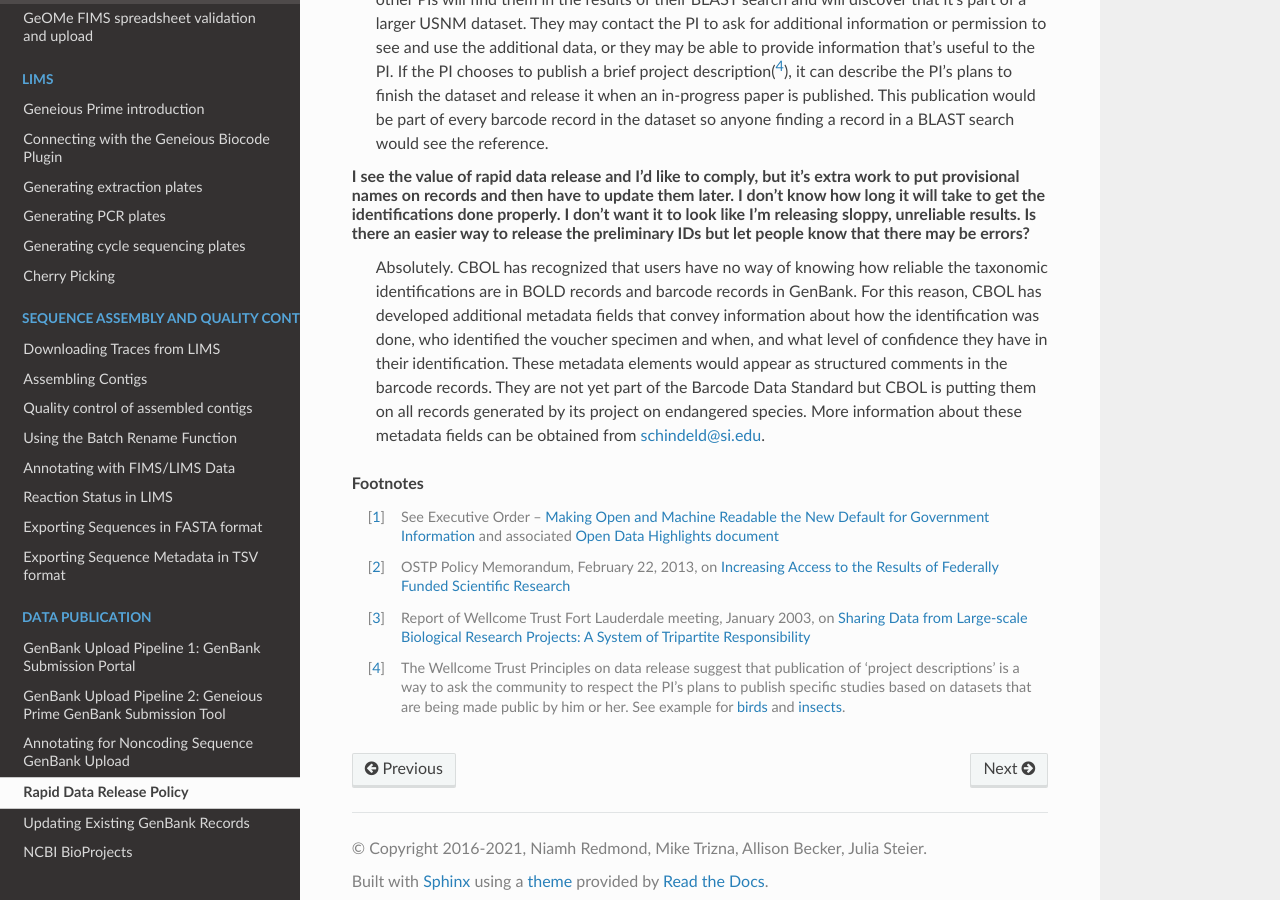
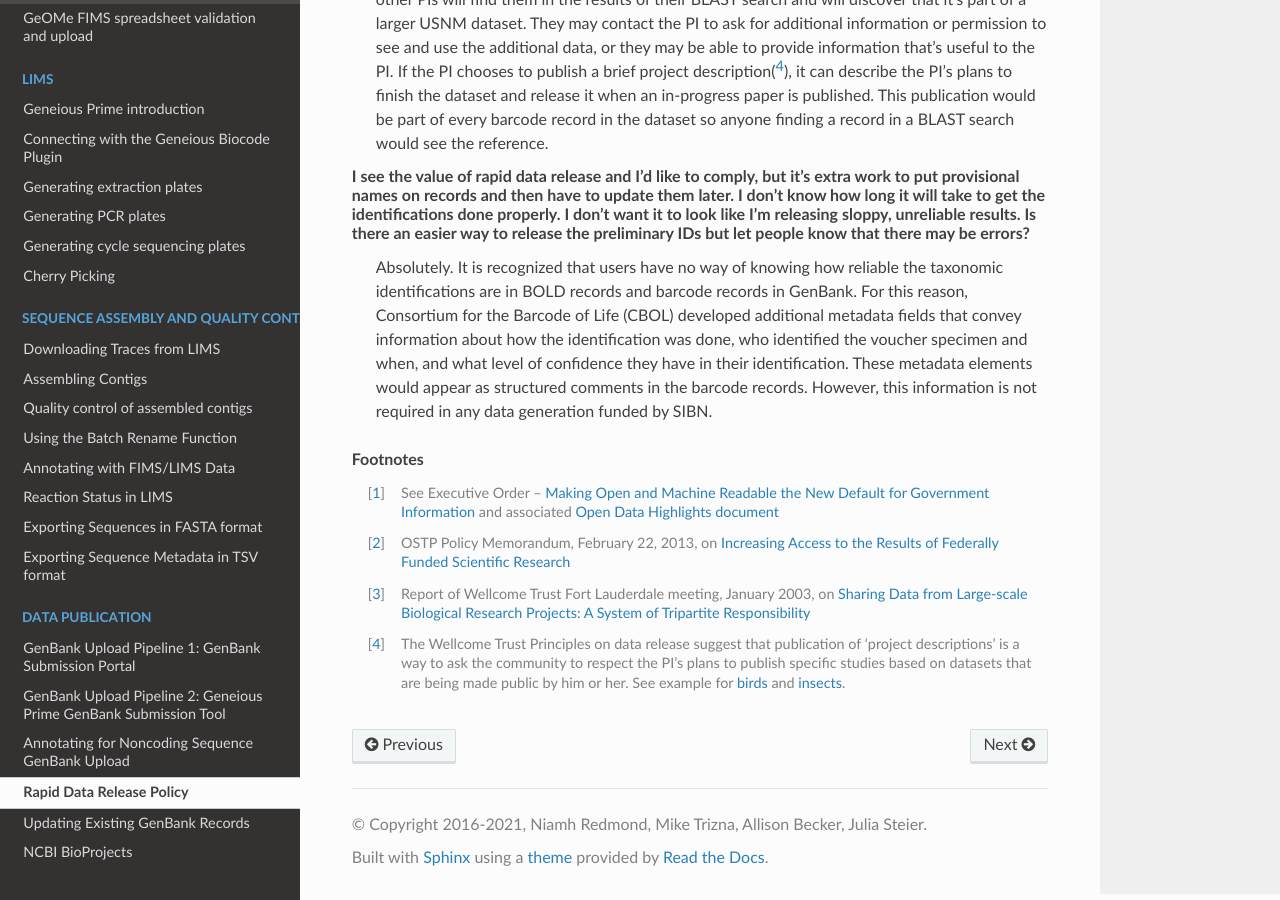
Before and after one commit to SIBarcodeNetwork/ReadtheDocsMaster, a Sphinx documentation site: the page built from Docs/rapid_data_release.rst, in a window 1280 px wide and 900 px high, scrolled down 1565 px. Built offline with Sphinx 7.4.7 and the Read the Docs theme 2.0.0, drawn with Linux system fonts in a browser that asks for light colours.

Commit message:
Update rapid_data_release.rst

```diff
--- a/Docs/rapid_data_release.rst
+++ b/Docs/rapid_data_release.rst
@@ -29,7 +29,7 @@ What’s the value of releasing barcode records without the final species name?
 	There’s value in having barcode records in the public domain even in this interim form.  First, other PIs will find them in the results of their BLAST search and will discover that it’s part of a larger USNM dataset.  They may contact the PI to ask for additional information or permission to see and use the additional data, or they may be able to provide information that’s useful to the PI.  If the PI chooses to publish a brief project description([#]_), it can describe the PI’s plans to finish the dataset and release it when an in-progress paper is published.  This publication would be part of every barcode record in the dataset so anyone finding a record in a BLAST search would see the reference.
 
 I see the value of rapid data release and I’d like to comply, but it’s extra work to put provisional names on records and then have to update them later.  I don’t know how long it will take to get the identifications done properly.  I don’t want it to look like I’m releasing sloppy, unreliable results. Is there an easier way to release the preliminary IDs but let people know that there may be errors?
-	Absolutely.  CBOL has recognized that users have no way of knowing how reliable the taxonomic identifications are in BOLD records and barcode records in GenBank.  For this reason, CBOL has developed additional metadata fields that convey information about how the identification was done, who identified the voucher specimen and when, and what level of confidence they have in their identification.  These metadata elements would appear as structured comments in the barcode records.  They are not yet part of the Barcode Data Standard but CBOL is putting them on all records generated by its project on endangered species.  More information about these metadata fields can be obtained from schindeld@si.edu.
+	Absolutely.  It is recognized that users have no way of knowing how reliable the taxonomic identifications are in BOLD records and barcode records in GenBank.  For this reason, Consortium for the Barcode of Life (CBOL) developed additional metadata fields that convey information about how the identification was done, who identified the voucher specimen and when, and what level of confidence they have in their identification.  These metadata elements would appear as structured comments in the barcode records. However, this information is not required in any data generation funded by SIBN.
 
 .. rubric:: Footnotes
 
```
